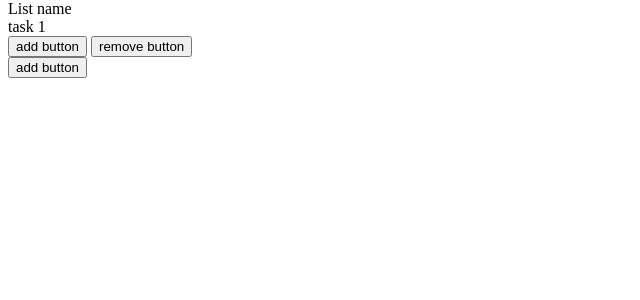
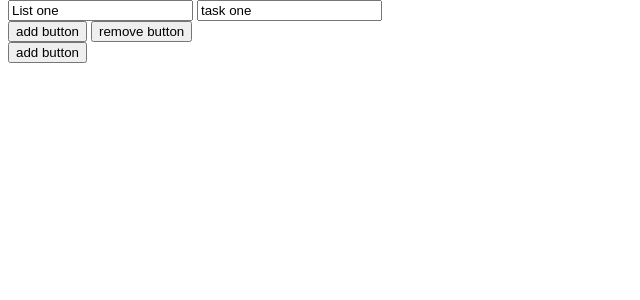
Before and after one commit to GoedeGerben/ToDoList, a PHP site: page / in a window 1280 px wide. Shown: the part 26-326 px from the top of the page, without its empty margins (0-640 px from the left). Run offline with PHP 8.4, Linux system fonts and the light colour scheme.

Commit message:
input fields + textarea style

```diff
--- a/index.php
+++ b/index.php
@@ -1,14 +1,22 @@
 <!DOCTYPE html>
 <html>
 <head>
+	<link rel="stylesheet" type="text/css" href="style.css">
 	<title>ToDo List</title>
 </head>
 <body>
+	<?php
+
+	$list1 = "List one";
+	$task1 = "task one";
+	?>
 	<header>ToDo list</header>
 
-	<div>
-		<div>List name</div><!-- When clicked the user can write in this field and change the name -->
-		<div>task 1</div><!-- removed when user leaves it blank -->
+	<div class="list">
+		<form>
+			<input type="text" id="list1" name="list1" maxlength="25" value="<?php echo $list1 ?>">
+			<input type="text" id="task1" name="task1" maxlength="25" value="<?php echo $task1 ?>">
+		</form>
 
 		<button>add button</button><!-- adds a task -->
 		<button>remove button</button><!-- removes the list -->
--- a/style.css
+++ b/style.css
@@ -1 +1,21 @@
-yo
+textarea {
+	overflow: hidden;
+	overflow-wrap: break-word;
+	resize: none;
+}
+
+button {
+
+}
+
+.list {
+
+}
+
+.listName {
+
+}
+
+.taskName {
+
+}
```
